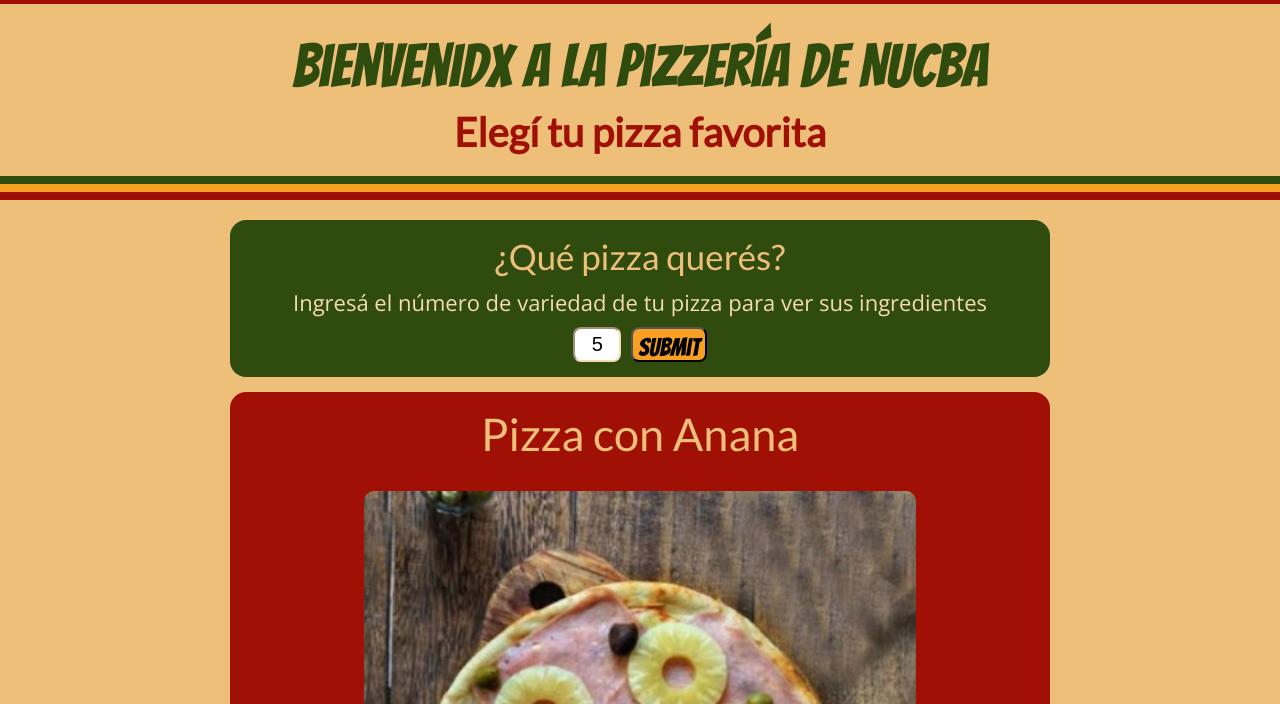
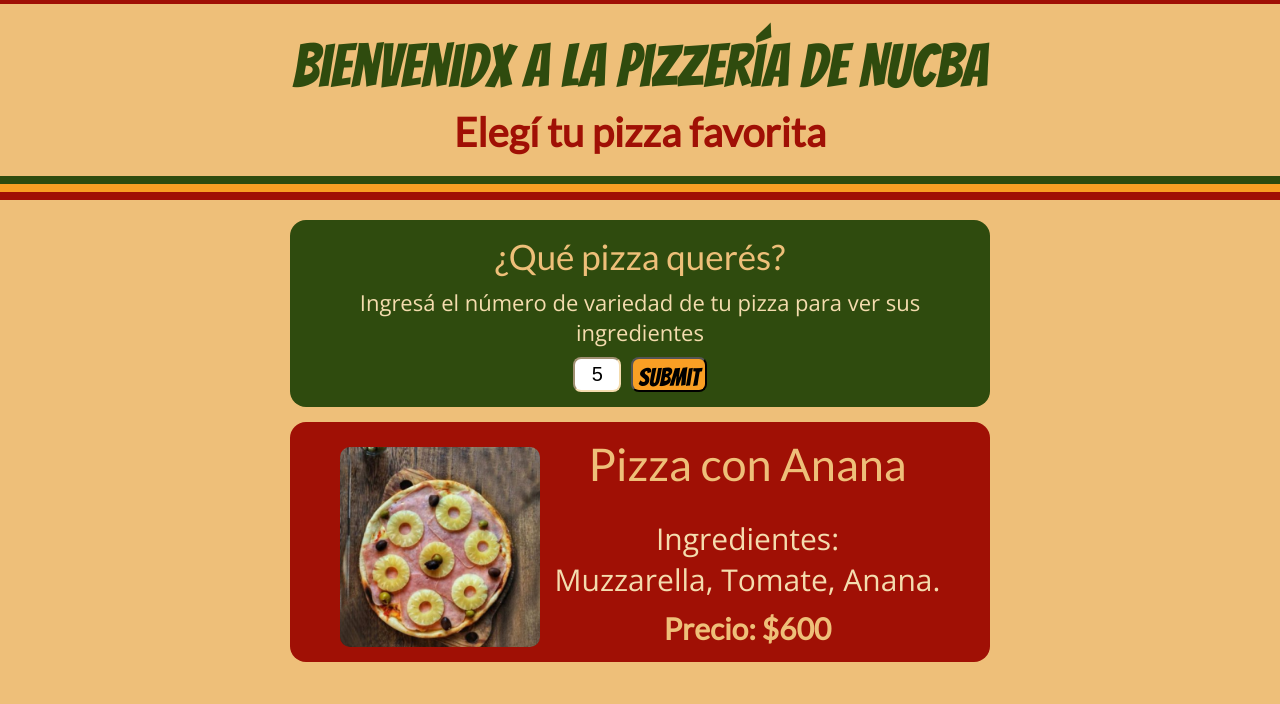
Before and after one commit to Santiago-Pozzo/ModuloJS-E3, a plain HTML site: page index.html in a window 1280 px wide. Both pictures are taken after typing "5" into the empty fields and a click on the input 668 px from the left and 440 px from the top of the page. Shown: the part 96-800 px from the top of the page. Drawn offline with nearby package versions, Linux system fonts and the light colour scheme.

Commit message:
Guardar en el local storage

```diff
--- a/index.js
+++ b/index.js
@@ -81,7 +81,7 @@ const boxCard = document.querySelector(".resultBox");
           <img src="${pizzas[i].imagen}" alt="imagen de la ${pizzas[i].nombre}" class="pizzaCard__img">
 
           <div class="pizzacard__info">
-            <p class="info__description">Los ingresientes de esta variedad son:</br> ${pizzas[i].ingredientes.join(", ")}.</p>
+            <p class="info__description">Ingredientes:</br> ${pizzas[i].ingredientes.join(", ")}.</p>
             <p class="info__price">Precio: $${pizzas[i].precio}</p>
           </div>
         </div>
@@ -93,18 +93,28 @@ const boxCard = document.querySelector(".resultBox");
         e.preventDefault();
         inputNumber = document.querySelector("#input").value.trim();
         if (isValid(inputNumber)){
+            localStorage.setItem("lastPizzaID", inputNumber);
             generarCard(inputNumber);
             document.querySelector(".errorBox").classList.add("hiden");
-
         } else {
             generarError();
             document.querySelector(".pizzaCard").classList.add("hiden");
         }
       }
 
+      const renderLastValue = () => {
+        let id = localStorage.getItem("lastPizzaID");
+        if(id !== undefined) {
+          generarCard(id);
+        } else {
+
+        }
+      }
+
 
 //-----------------Init----------------------------------
 function init() {
+  document.addEventListener("DOMContentLoaded", renderLastValue);
   form.addEventListener("submit", getValue);
 }
 
--- a/mediaqueries.css
+++ b/mediaqueries.css
@@ -1,6 +1,10 @@
 
 /* TABLET */
 @media (min-width: 768px) {
+    .main__container {
+        max-width: 700px;
+    }
+
     header {
      height: 100px;
     }
@@ -48,19 +52,33 @@
         font-size: 25;
     }
 
+    .pizzaCard {
+       gap: 10px;
+      display: grid;
+      grid-template-areas: "tit tit tit tit tit"
+                            "img img img info info"
+                            "img img img info info"
+                            "img img img info info";
+    }
+
     .pizzaCard__title {
         font-size: 35px;
         font-weight: 200;
+        text-align: center;
+    }
+
+    .pizzaCard__img {
+        width: 100%;
     }
 
     .info__description {
        font-weight: 200;
-       font-size: 25px;
+       font-size: 20px;
     }
 
     .info__price {
        font-weight: 600;
-       font-size: 30px;
+       font-size: 25px;
     }
 
     .errorBox__title {
@@ -73,6 +91,7 @@
 
     .resultBox {
         margin-bottom: 50px;
+        max-width: 700px;
     }
 
 }
@@ -88,5 +107,27 @@
         font-weight: 300;
         margin-bottom: 20px;
     }
+    .pizzaCard {
+        gap:15px;
+        display: grid;
+        grid-template-areas: "img img img tit tit"
+                              "img img img info info"
+                              "img img img info info"
+                              "img img img info info";
+      }
+
+    .info__description {
+        font-weight: 200;
+        font-size: 30px;
+     }
+
+     .info__price {
+        font-weight: 600;
+        font-size: 30px;
+     }
+
+     .pizzaCard__title {
+        margin-bottom:0 ;
+    }
 
 }
--- a/style.css
+++ b/style.css
@@ -45,7 +45,6 @@ header {
 
 .header_logo {
     height: 80%;
-    /* background: var(--eggshel-paper); */
 }
 
 
@@ -97,6 +96,7 @@ main {
 
 .main__container {
     width: 80%;
+    max-width: 300px;
     margin-top: 20px;
     display: flex;
     flex-direction: column;
@@ -155,6 +155,7 @@ main {
 .resultBox {
     margin-top: 15px;
     width: 80%;
+    max-width: 300px
 }
 
 .pizzaCard {
@@ -173,12 +174,15 @@ main {
     font-size: 22px;
     font-weight: 100;
     color: var(--tagerine);
+    grid-area: tit;
 }
 
 .pizzaCard__img {
     margin-top: 10px;
     width: 70%;
     border-radius: 10px;
+    grid-area: img;
+    max-width: 200px;
 }
 
 .pizzacard__info {
@@ -188,6 +192,7 @@ main {
     justify-content: center;
     align-items: center;
     gap: 10px;
+    grid-area: info;
 }
 
 .info__description {
```
